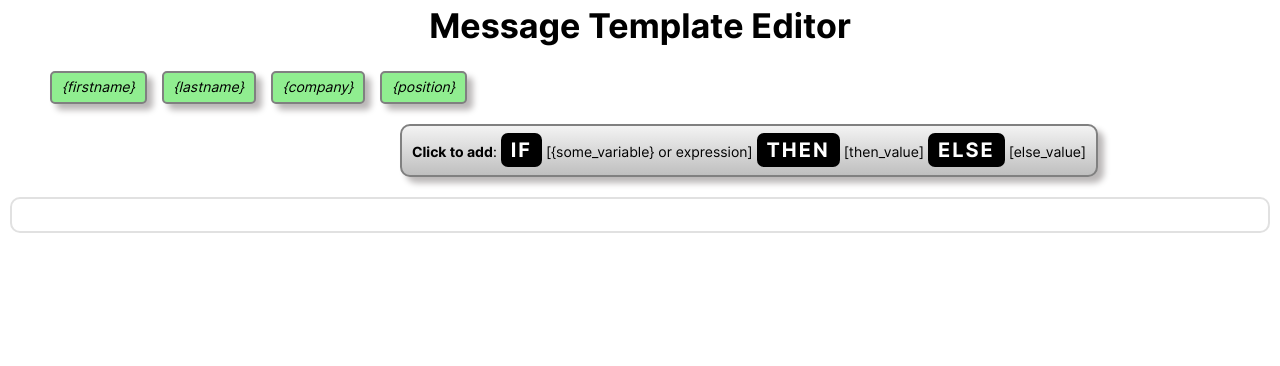
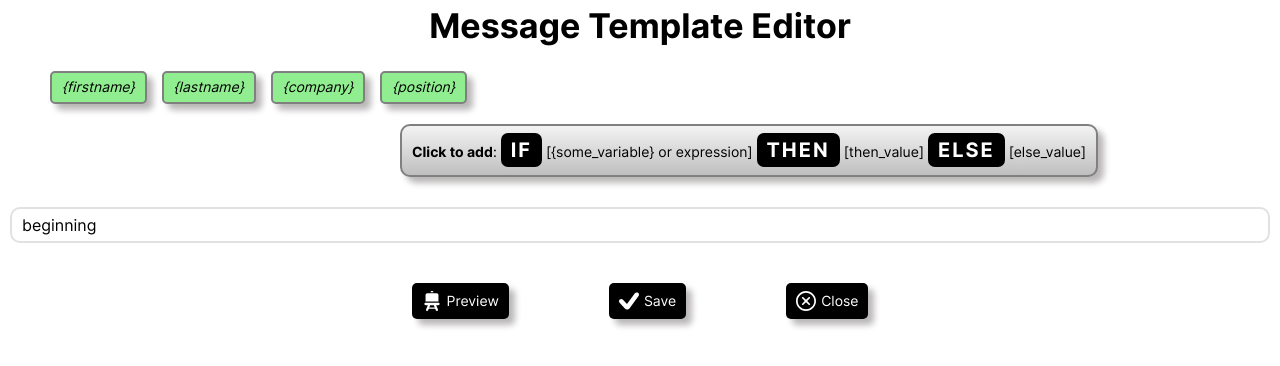
Before and after one commit to BobrikAU/message-template-editor, a React (Create React App) app: page / in a window 1280 px wide. Shown: the top 366 px of the page. Built offline with nearby package versions, Linux system fonts and the light colour scheme.

Commit message:
component: add functionality to the delete button

```diff
--- a/src/components/templateEditor/index.module.css
+++ b/src/components/templateEditor/index.module.css
@@ -1,3 +1,8 @@
+.templateEditor {
+  display: flex;
+  flex-direction: column;
+}
+
 .head {
   margin: 0;
   color: var(--black);
@@ -12,21 +17,26 @@
   padding: 20px 50px;
   display: flex;
   gap: 15px;
+  flex-direction: row;
+  flex-wrap: wrap;
 }
 
 .buttonCondition {
-  margin-left: 400px;
+  padding: 0 0 20px 400px;
+  width: fit-content;
 }
 
-.tamplate {
+.template {
   box-sizing: border-box;
   width: 100%;
-  padding: 20px 10px;
+  padding: 10px 10px;
   display: flex;
   flex-direction: column;
+  max-height: var(--heightOftemplate);
+  overflow-y: auto;
 }
 
-.container {
+.containerConditions {
   width: 100%;
   display: flex;
   flex-direction: row;
@@ -51,3 +61,14 @@
   align-items: center;
   margin: 10px 0;
 }
+
+.controlPanel {
+  display: flex;
+  flex-direction: row;
+  padding: 30px 0 40px;
+  justify-content: center;
+}
+
+.controlButton:not(:last-child) {
+  margin-right: 100px;
+}
--- a/src/components/templateEditor/index.tsx
+++ b/src/components/templateEditor/index.tsx
@@ -1,4 +1,4 @@
-import { useState, MouseEvent, useRef } from "react";
+import { useState, MouseEvent, useRef, MouseEventHandler } from "react";
 import { nanoid } from "nanoid";
 import styles from "./index.module.css";
 import { ButtonWithVariable, ButtonOfCondition } from "../../ui/button";
@@ -6,6 +6,7 @@ import Textarea from "../../ui/textarea";
 import { IMessage, IString } from "../messageData";
 import Span from "../../ui/span";
 import { ButtonDelete } from "../../ui/button";
+import { ControlButton } from "../../ui/button";
 
 interface ITemplateEditorProps {
   arrVarNames: string[];
@@ -90,6 +91,59 @@ const TemplateEditor = ({ arrVarNames, template }: ITemplateEditorProps) => {
     updateCurrentTemplateValue(e.currentTarget.name, e.currentTarget.value);
   };
 
+  // обработка клика на кнопку delete (удаление условного ветвления)
+  const hendleButtonDeleteClick = (
+    e: MouseEvent<HTMLButtonElement, globalThis.MouseEvent>
+  ) => {
+    // получаем имя текстового поля, который над удаляемым условным ветвлением
+    const nameTopTextarea = (e.currentTarget as HTMLButtonElement).dataset.name;
+    if (nameTopTextarea) {
+      // получаем данные о текстовых полях над и под условным ветвлением
+      const dataTopTexatarea = currentTemplate[nameTopTextarea];
+      const dataBottomTextarea =
+        currentTemplate[dataTopTexatarea.next ? dataTopTexatarea.next : ""];
+      // формируем данные для текстового поля, который будет после удаления условного ветвления
+      const newDataTopTexatarea = {
+        ...dataBottomTextarea,
+        value: dataTopTexatarea.value + dataBottomTextarea.value,
+      };
+      // формируем список имён текстовых полей, данные о которых надо удалить
+      const setTextareaNamesToDelete = new Set<string>();
+      const fillSetTextareaNamesToDelete = (
+        data: IString,
+        next?: string | null
+      ) => {
+        const condition = data.if;
+        const nameBottomTextarea = data.next;
+        if (condition && nameBottomTextarea) {
+          setTextareaNamesToDelete.add(condition[0]);
+          fillSetTextareaNamesToDelete(currentTemplate[condition[0]], next);
+          setTextareaNamesToDelete.add(condition[1]);
+          fillSetTextareaNamesToDelete(currentTemplate[condition[1]], next);
+          setTextareaNamesToDelete.add(condition[2]);
+          fillSetTextareaNamesToDelete(currentTemplate[condition[2]], next);
+          setTextareaNamesToDelete.add(nameBottomTextarea);
+          if (next && data.next !== next) {
+            fillSetTextareaNamesToDelete(
+              currentTemplate[nameBottomTextarea],
+              next
+            );
+          }
+        }
+      };
+      fillSetTextareaNamesToDelete(dataTopTexatarea, dataTopTexatarea.next);
+      // формируем новые данные о шаблоне без удаленной части
+      const newCurrentTemplate = {
+        ...currentTemplate,
+        [nameTopTextarea]: newDataTopTexatarea,
+      };
+      setTextareaNamesToDelete.forEach((item) => {
+        delete newCurrentTemplate[item];
+      });
+      setCcurrentTemplate(newCurrentTemplate);
+    }
+  };
+
   // формирование редактора сообщения
   const makeTemplateMarkup = (dataName: string) => {
     const condition = currentTemplate[dataName].if;
@@ -101,15 +155,18 @@ const TemplateEditor = ({ arrVarNames, template }: ITemplateEditorProps) => {
       <>
         <Textarea
           name={dataName}
-          value={currentTemplate[dataName].value}
+          value={currentTemplate[dataName].value || dataName}
           changeHandler={handleChangeTextarea}
         />
-        {currentTemplate[dataName].if && (
-          <div className={styles.container}>
+        {condition && (
+          <div className={styles.containerConditions}>
             {/*часть, вычисляющая булевый результат условия, с текстом или блоком IF-THEN-ELSE*/}
             <div className={styles.conditionLabel}>
               <Span text="IF" externalStyles={styles.condition} />
-              <ButtonDelete onClick={() => {}} />
+              <ButtonDelete
+                dataTextareaName={dataName}
+                onClick={hendleButtonDeleteClick}
+              />
             </div>
             <div className={styles.conditionText}>
               {makeTemplateMarkup(nameIf ? nameIf : "")}
@@ -136,6 +193,7 @@ const TemplateEditor = ({ arrVarNames, template }: ITemplateEditorProps) => {
     return templateMarkup;
   };
 
+  // вставка условного ветвления при нажатии на соответствующую кнопку
   const handleClickButtonOfCondition = () => {
     const elementWithFocus = document.activeElement;
     if (elementWithFocus && elementWithFocus.tagName === "TEXTAREA") {
@@ -173,16 +231,59 @@ const TemplateEditor = ({ arrVarNames, template }: ITemplateEditorProps) => {
     }
   };
 
+  // определение высоты блока с разметкой шаблона
+  const headRef = useRef<HTMLHeadingElement>(null);
+  const buttonsContainerRef = useRef<HTMLDivElement>(null);
+  const buttonConditionRef = useRef<HTMLDivElement>(null);
+  const controlPanelRef = useRef<HTMLDivElement>(null);
+  if (
+    headRef.current &&
+    buttonsContainerRef.current &&
+    buttonConditionRef.current &&
+    controlPanelRef.current
+  ) {
+    const hhh =
+      window.innerHeight -
+      (headRef.current.clientHeight +
+        buttonsContainerRef.current.clientHeight +
+        buttonConditionRef.current.clientHeight +
+        controlPanelRef.current.clientHeight);
+    document.documentElement.style.setProperty(
+      "--heightOftemplate",
+      hhh + "px"
+    );
+  }
+
   return (
-    <section>
-      <h1 className={styles.head}>Message Template Editor</h1>
-      <div className={styles.buttonsContainer}>{buttonsWithVariables}</div>
-      <ButtonOfCondition
-        onMouseDown={handleClickButtonOfCondition}
-        externalStyles={styles.buttonCondition}
-      />
-      <div className={styles.tamplate}>{makeTemplateMarkup("beginning")}</div>
-    </section>
+    <main className={styles.templateEditor}>
+      <h1 className={styles.head} ref={headRef}>
+        Message Template Editor
+      </h1>
+      <div className={styles.buttonsContainer} ref={buttonsContainerRef}>
+        {buttonsWithVariables}
+      </div>
+      <div className={styles.buttonCondition} ref={buttonConditionRef}>
+        <ButtonOfCondition onMouseDown={handleClickButtonOfCondition} />
+      </div>
+      <div className={styles.template}>{makeTemplateMarkup("beginning")}</div>
+      <div className={styles.controlPanel} ref={controlPanelRef}>
+        <ControlButton
+          text="Preview"
+          onClick={() => {}}
+          externalStyles={styles.controlButton}
+        />
+        <ControlButton
+          text="Save"
+          onClick={() => {}}
+          externalStyles={styles.controlButton}
+        />
+        <ControlButton
+          text="Close"
+          onClick={() => {}}
+          externalStyles={styles.controlButton}
+        />
+      </div>
+    </main>
   );
 };
 
--- a/src/ui/button/button.tsx
+++ b/src/ui/button/button.tsx
@@ -4,7 +4,7 @@ import styles from "./button.module.css";
 interface IButtonProps extends HTMLAttributes<HTMLButtonElement> {
   text: string | JSX.Element;
   icon?: JSX.Element;
-  onClick?: () => void;
+  onClick?: (e: MouseEvent<HTMLButtonElement, globalThis.MouseEvent>) => void;
   onMouseDown?: (
     e: MouseEvent<HTMLButtonElement, globalThis.MouseEvent>
   ) => void;
--- a/src/ui/button/buttonDelete/index.tsx
+++ b/src/ui/button/buttonDelete/index.tsx
@@ -1,21 +1,28 @@
+import { MouseEvent } from "react";
 import styles from "./index.module.css";
 import Button from "../button";
 import Icon from "../../icons";
 
 interface IButtonDeleteProps {
-  onClick: () => void;
+  onClick: (e: MouseEvent<HTMLButtonElement, globalThis.MouseEvent>) => void;
   externalStyles?: string;
+  dataTextareaName: string;
 }
 
 /**
  * Настоящий компонент - это кнопка удаления подвижета условного ветвления IF-THEN-ELSE
  */
-const ButtonDelete = ({ onClick, externalStyles }: IButtonDeleteProps) => (
+const ButtonDelete = ({
+  onClick,
+  externalStyles,
+  dataTextareaName,
+}: IButtonDeleteProps) => (
   <Button
     icon={<Icon type="trashBasket" width="15" height="15" />}
     text="Delete"
     externalStyles={`${styles.button} ${externalStyles && externalStyles}`}
     onClick={onClick}
+    data-name={dataTextareaName}
   />
 );
 
--- a/src/ui/button/controlButton/index.tsx
+++ b/src/ui/button/controlButton/index.tsx
@@ -5,13 +5,18 @@ import Icon from "../../icons";
 interface IControlButtonProps {
   text: "Preview" | "Save" | "Close";
   onClick: () => void;
+  externalStyles?: string;
 }
 /**
  * Данный функциональный компонент используется для рендеринга кнопок панели уплавления виджета
  * редактирования шаблона (открытие виджета предпросмотра шаблона сообщений, сохранение шаблона
  * сообщений и закрытия редактора)
  */
-const ControlButton = ({ onClick, text }: IControlButtonProps) => {
+const ControlButton = ({
+  onClick,
+  text,
+  externalStyles,
+}: IControlButtonProps) => {
   let icon = <></>;
   switch (text) {
     case "Preview":
@@ -32,7 +37,7 @@ const ControlButton = ({ onClick, text }: IControlButtonProps) => {
       text={text}
       icon={icon}
       onClick={onClick}
-      externalStyles={styles.button}
+      externalStyles={`${styles.button} ${externalStyles}`}
     />
   );
 };
```
